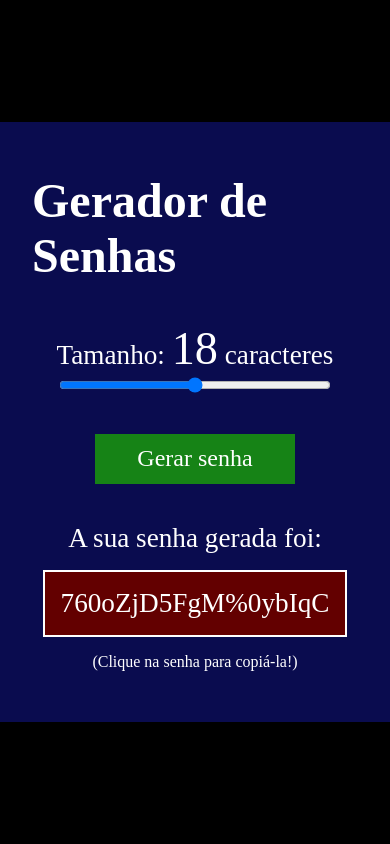
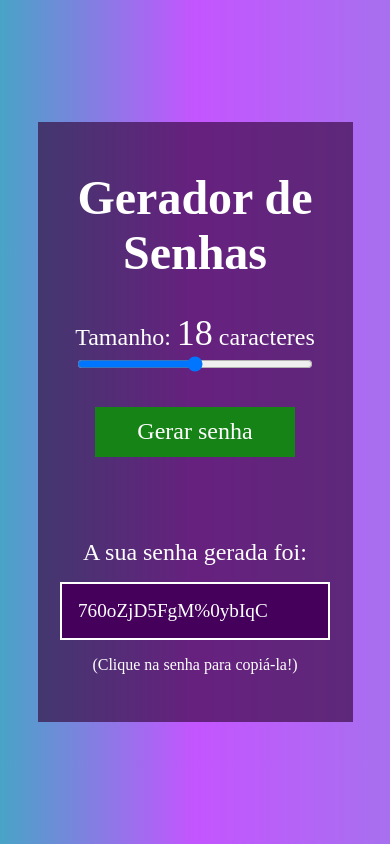
Before and after one commit to GabrielLima5/gerador-senhas, a plain HTML site: page index.html in a window 390 px wide. Both pictures are taken after a click on the button "Gerar senha". Drawn offline with Linux system fonts and the light colour scheme; a web font is replaced by a local one.

Commit message:
mudando a cor de fundo do projeto

```diff
--- a/assets/css/style.css
+++ b/assets/css/style.css
@@ -11,7 +11,7 @@ body{
     height: 100vh;
     margin: 0;
     font-family: 'Gentium Book Plus', serif;
-    background-color: black;
+    background: linear-gradient(to right, #48a4c7, #c455ff, #A770EF);
     display: flex;
     justify-content: center;
     align-items: center;
@@ -21,7 +21,7 @@ body{
     padding: 32px;
     width: 700px;
     height: 600px;
-    background-color: #0a0c4f;
+    background-color: #330437a3;
     color: white;
     display: flex;
     flex-direction: column;
@@ -67,7 +67,7 @@ div:nth-child(2) span,
 }
 
 .pw-container div{
-    background: #630000;
+    background: #45005c;
     border: 2px solid white;
     padding: 16px;
     font-size: 1.7em;
@@ -77,3 +77,45 @@ div:nth-child(2) span,
 .pw-container div:hover{
     cursor: pointer;
 }
+
+@media only screen and (max-width: 700px){
+    .container{
+        width: 450px;
+    }
+
+    .pw-container div{
+        max-width: 450px;
+        font-size: 1.4em;
+    }
+}
+
+@media only screen and (max-width: 450px){
+    .container{
+        width: 315px;
+    }
+
+    div span{
+        text-align: center;
+    }
+
+    div:nth-child(1){
+        display: flex;
+    }
+
+    div:nth-child(2) span,
+    .generated-message{
+        font-size: 1.5em;
+    }
+
+    .pw-container{
+        width: inherit;
+        margin-top: 50px;
+        max-width: 270px;
+    }
+
+    .pw-container div{
+        overflow: scroll;
+        width: 270px;
+        font-size: 1.2em;
+    }
+}
```
